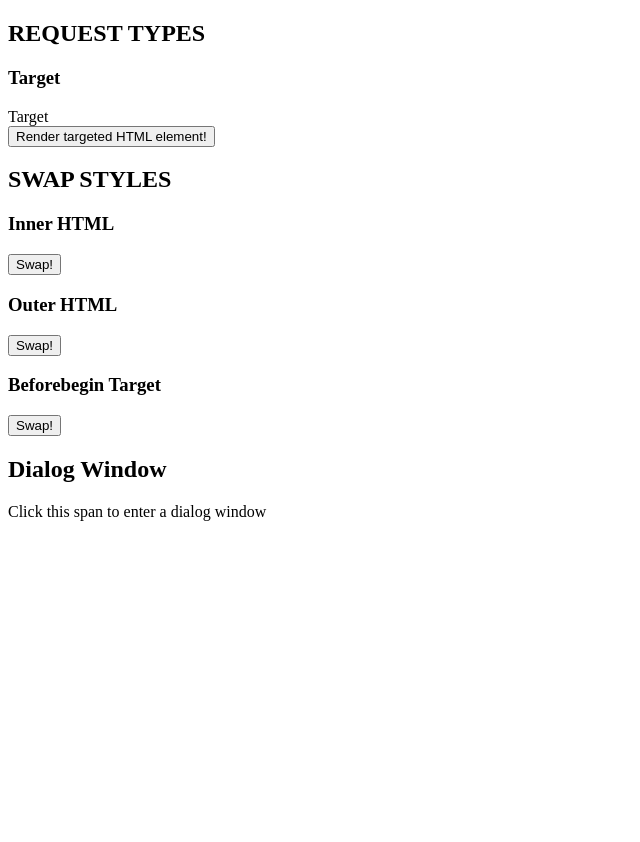
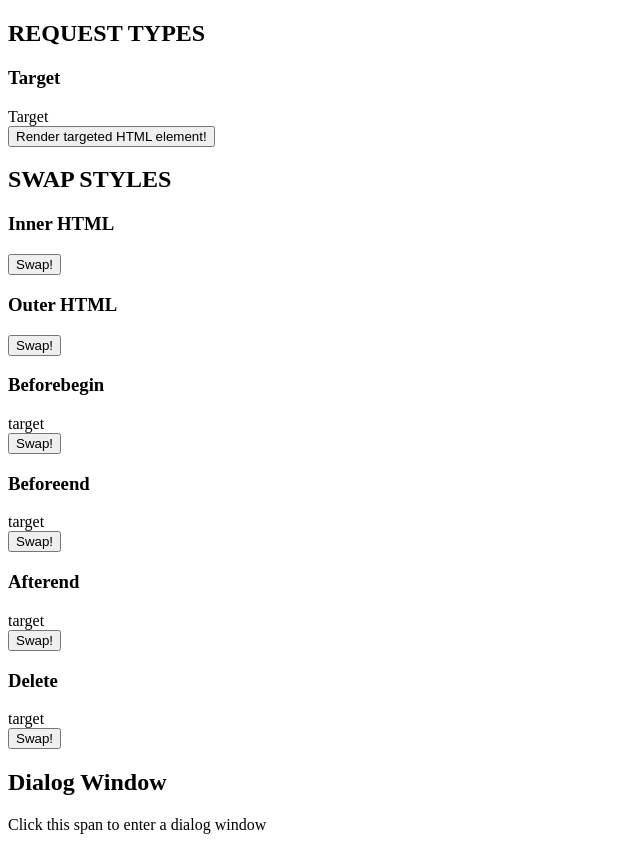
Before and after one commit to ColeJJ/fse_htmx, a website: page public/index.html in a window 1280 px wide. Shown: the whole page, without its empty margins (0-640 px from the left). Before the commit the page ends 800 px from the top, so only its background shows below. Drawn offline with Linux system fonts and the light colour scheme.

Commit message:
finished swap types

```diff
--- a/public/index.html
+++ b/public/index.html
@@ -45,17 +45,40 @@
     >Swap!</button>
 
     <!-- beforebegin - Insert the response before the target element. -->
-     <!-- TUN: hier tuts noch nicht -->
-    <h3 id="targetBeforeBegin">Beforebegin Target</h3>
+    <h3>Beforebegin</h3>
+    <span id="targetBeforeBegin" style="display: block">target</span>
     <button hx-get="/getHTML"
             hx-trigger="click"
             hx-swap="beforebegin"
             hx-target="#targetBeforeBegin"
     >Swap!</button>
+
     <!-- beforeend - Insert the response after the last child of the target element. -->
+    <h3>Beforeend</h3>
+    <span id="targetBeforeEnd" style="display: block">target</span>
+    <button hx-get="/getHTML"
+            hx-trigger="click"
+            hx-swap="beforeend"
+            hx-target="#targetBeforeEnd"
+    >Swap!</button>
+
     <!-- afterend - Insert the response after the target element. -->
+    <h3>Afterend</h3>
+    <span id="targetAfterEnd" style="display: block">target</span>
+    <button hx-get="/getHTML"
+            hx-trigger="click"
+            hx-swap="afterend"
+            hx-target="#targetAfterEnd"
+    >Swap!</button>
+
     <!-- delete - Deletes the target element regardless of the response. -->
-    <!-- none - No swap will be performed. -->
+    <h3>Delete</h3>
+    <span id="targetDelete" style="display: block">target</span>
+    <button hx-get="/getHTML"
+            hx-trigger="click"
+            hx-swap="delete"
+            hx-target="#targetDelete"
+    >Swap!</button>
 
     <h2>Dialog Window</h2>
     <div>
```
